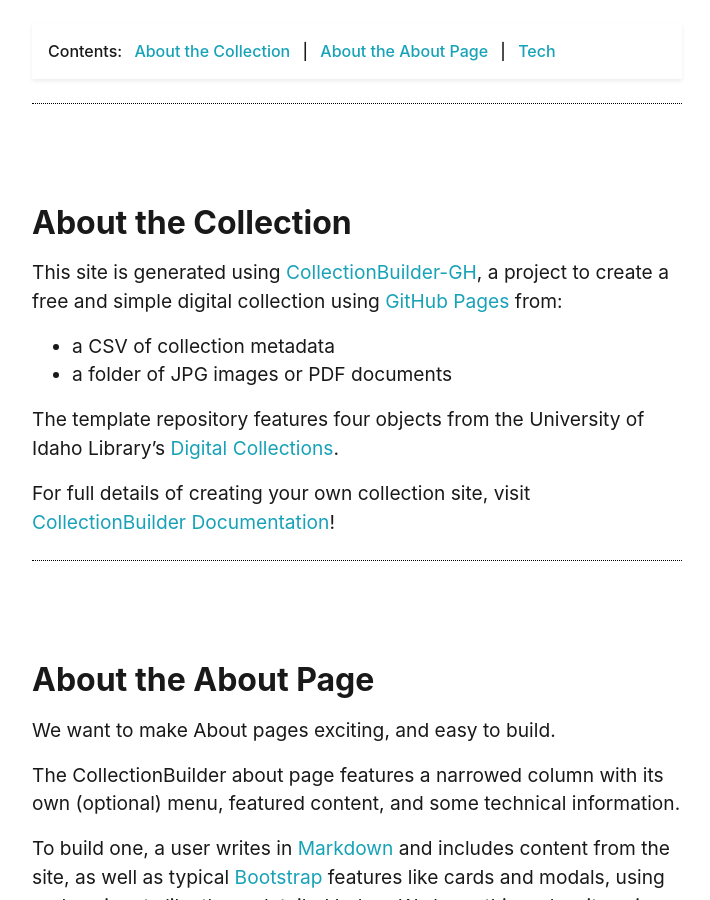
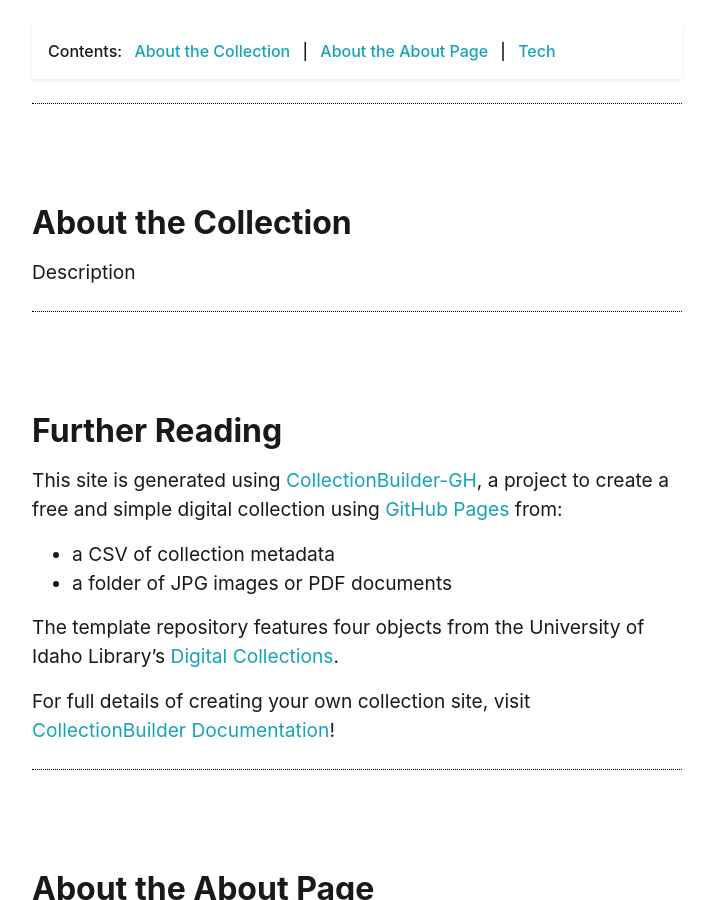
Before and after one commit to roseliabanuelos/recordinggenderviolence, a Jekyll site: the page built from pages/about.md, in a window 1280 px wide and 900 px high, scrolled down 469 px. Shown: the whole window, without its empty margins (283-993 px from the left). Built offline with Jekyll 4.4.1, drawn with Linux system fonts in a browser that asks for light colours.

Commit message:
Updated text on about page

```diff
--- a/pages/about.md
+++ b/pages/about.md
@@ -13,6 +13,9 @@
 {% include feature/nav-menu.html sections="About the Collection;About the About Page" %}
 
 ## About the Collection
+Description
+
+## Further Reading
 
 This site is generated using [CollectionBuilder-GH](https://collectionbuilding.github.io/gh/), a project to create a free and simple digital collection using [GitHub Pages](https://pages.github.com/) from:
 
```
